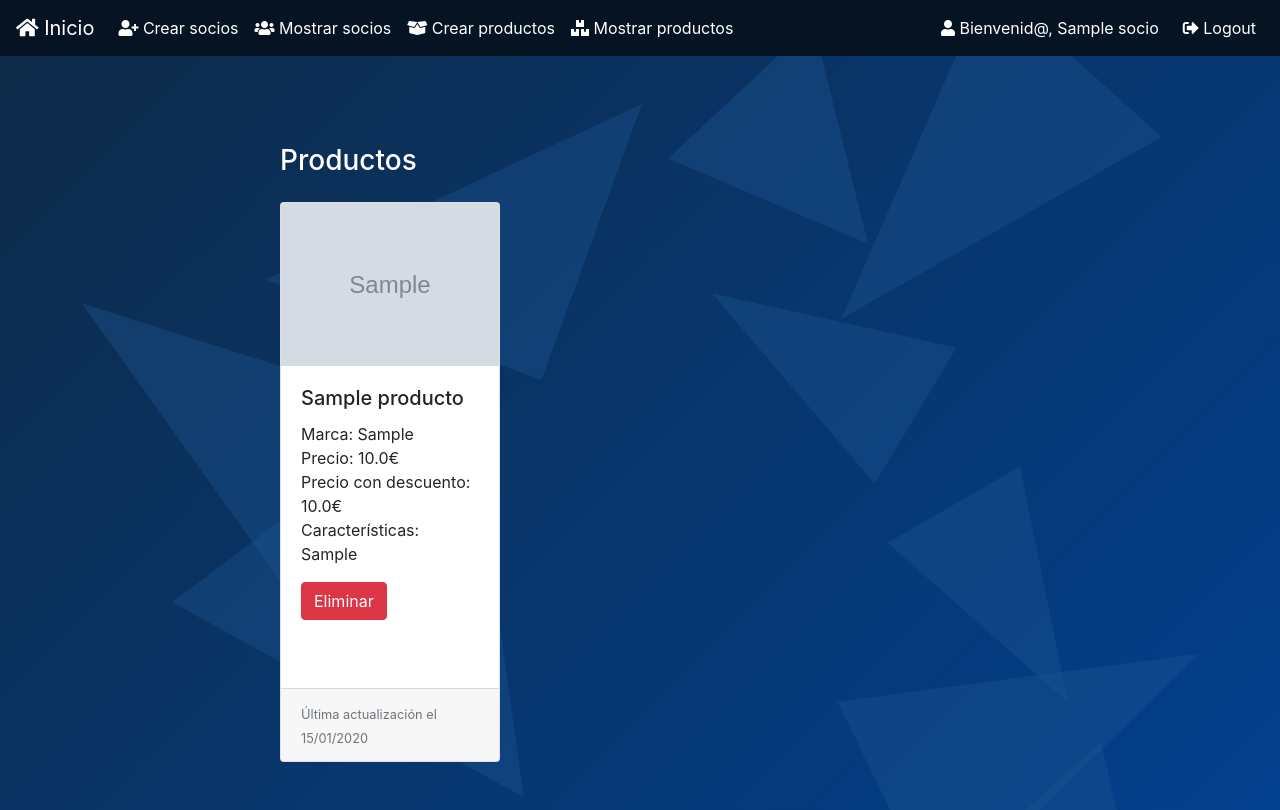
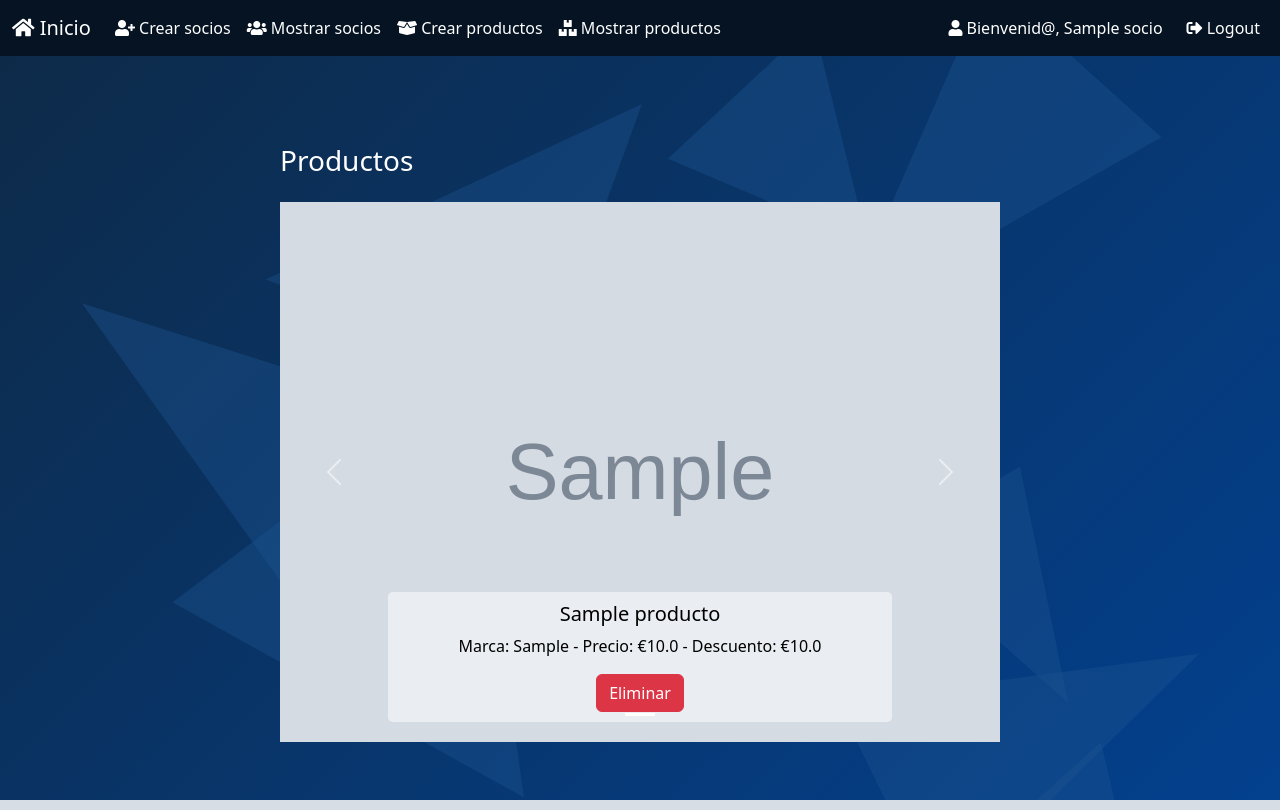
Before and after one commit to TechCashClub/TCC, a Flask app: page /productos in a window 1280 px wide. Run offline with Flask 3, Linux system fonts and the light colour scheme; a user stored in the database is signed in; tables that the repository leaves empty hold one stand-in row (values such as "Sample post"); grey boxes marked "Sample" are stand-in pictures; some libraries are stand-ins or nearby versions.

Commit message:
mejoras de seguridad y estilo

```diff
--- a/tcc/app.py
+++ b/tcc/app.py
@@ -196,25 +196,9 @@ def index():
 
     return render_template("bienvenida.html")
 
+"""
 
-"""
-@app.route('/', methods=['GET','POST']) #RUTA AL LOGIN
-def login():
-    if request.method == 'POST':
-        username = request.form['username']
-        password = request.form['password']
-        admin_username = os.getenv('ADMIN_USERNAME')
-        admin_password_hash = os.getenv('ADMIN_PASSWORD_HASH')
-
-        if username == admin_username and check_password_hash(admin_password_hash, password):
-            session['logged_in'] = True  # Indica que el administrador está logueado
-            return redirect(url_for('index'))
-        else:
-            flash('Usuario o contraseña incorrectos', 'danger')
-
-    return render_template('login.html')
-"""
-@app.route('/', methods=['GET', 'POST'])
+@app.route('/', methods=['GET', 'POST'])   # RUTA de login
 def login():
     if request.method == 'POST':
         username = request.form['username']
@@ -238,6 +222,29 @@ def login():
         flash('Nombre de usuario o contraseña incorrecto.')
     return render_template('login.html')
 
+"""
+
+@app.route('/', methods=['GET', 'POST'])
+def login():
+    if request.method == 'POST':
+        username = request.form['username']
+        password = request.form['password']
+        # Usando session para la consulta
+        user = db.session.query(Socio).filter_by(nombre=username).first()
+
+        if user and user.check_password(password):  # Suponiendo que existe la función check_password
+            login_user(user)  # Autenticación con Flask-Login
+            if user.role == 'admin':
+                return redirect(url_for('index'))
+            elif user.role == 'socio':
+                session['id_socio'] = user.id_socio  # Guarda el ID del socio en la sesión
+                return redirect(url_for('socio_dashboard'))  # Cambiado para usar la ruta sin ID
+            else:
+                flash('Acceso no autorizado.')
+                return redirect(url_for('login'))
+        flash('Nombre de usuario o contraseña incorrecto.')
+    return render_template('login.html')
+
 
 
 
@@ -249,15 +256,19 @@ def logout():
 
 
 
+@app.route('/socio_dashboard')  # Sin parámetro ID en la URL
+@require_role('socio')
+def socio_dashboard():
+    id_socio = session.get('id_socio')
+    if not id_socio:
+        flash('No autorizado, por favor inicie sesión.')
+        return redirect(url_for('login'))
 
-@app.route('/socio_dashboard/<int:id_socio>') # DASHBOARD DEL SOCIO
-@require_role('socio')
-def socio(id_socio):
-    info_socio = db.session.get(Socio,id_socio)
+    info_socio = db.session.get(Socio, id_socio)
     if not info_socio:
         return 'Socio no encontrado', 404
-    return render_template('socio.html', nombre= info_socio.nombre, apellido=info_socio.apellido, email=info_socio.email)
 
+    return render_template('socio.html', nombre=info_socio.nombre, apellido=info_socio.apellido, email=info_socio.email)
 
 
 
@@ -297,7 +308,7 @@ def eliminar_socio(id):
 
 
 
-@app.route('/socio/<int:id_socio>/editar', methods=['GET', 'POST'])
+@app.route('/socio/<int:id_socio>/editar', methods=['GET', 'POST'])  #Ruta para editar socio
 @require_role('admin')
 def editar_socio(id_socio):
     socio = Socio.query.get_or_404(id_socio)
--- a/tcc/static/estilos.css
+++ b/tcc/static/estilos.css
@@ -109,7 +109,7 @@ h3 {
     border-radius: 8px;
     box-shadow: 0 4px 8px rgba(218, 212, 23, 0.566); /* Sombra suave para el formulario */
 }
-
+/*
 .card {
     transition: transform 0.3s ease-in-out, box-shadow 0.3s ease-in-out;
 }
@@ -123,13 +123,13 @@ h3 {
     background-color: #4d606c!important;
     color:#384d61!important;
 }
-
+*/
 .logo {
     width: 20%!important; /* Reduce el ancho a la mitad del tamaño original */
     height:auto!important; /* Mantiene la proporción del alto respecto al ancho */
 }
 
-
+/*
 
     .no-border th {
     border: none;
@@ -137,11 +137,49 @@ h3 {
 
   .hover-border td {
     border: 2px solid transparent; /* Establece un borde inicial transparente */
-    /* transition: border-color 0.3s ease;  Suaviza la transición del color del borde */
+    /* transition: border-color 0.3s ease;
+
   }
 
+ /*
+
+
   .hover-border tr:hover {
-    border-color: rgb(245, 245, 248); /* Cambia el color del borde al pasar el cursor */
+    border-color: rgb(245, 245, 248);
     background-color: rgb(245, 245, 248,0.5);
     color:#234465!important;
   }
+
+ */
+ .carousel-caption {
+    background-color: rgba(255, 255, 255, 0.5)!important; /* Blanco con opacidad del 50% */
+    color: black!important; /* Texto en negro */
+    padding: 10px; /* Espacio interior para separar el texto de los bordes */
+    border-radius: 5px; /* Bordes redondeados para la cinta */
+    max-width: 90%; /* Máximo ancho del caption para no ocupar todo el ancho del carrusel */
+    margin: 0 auto; /* Centra el caption horizontalmente */
+    bottom: 20px; /* Posición del caption desde el fondo del slider */
+
+ }
+
+ div.table-responsive > table.table-custom {
+    background-color: transparent;
+    color: #fff;
+}
+
+div.table-responsive > table.table-custom th {
+    background-color: transparent;
+    color: #fff;
+}
+
+div.table-responsive > table.table-custom td {
+    background-color: transparent;
+    color: #fff;
+}
+
+
+/* Estilo para las filas de la tabla al hacer hover */
+.table-hover tbody tr:hover {
+    background-color: rgba(255, 255, 255, 0.8); /* Blanco semitransparente */
+    color: black; /* Texto en negro */
+}
--- a/tcc/templates/base.html
+++ b/tcc/templates/base.html
@@ -5,12 +5,16 @@
     <meta name="viewport" content="width=device-width, initial-scale=1.0">
     <title>{% block title %}TECH CASH CLUB{% endblock %}</title>
     <link rel="icon" href="{{ url_for('static', filename='img/favicon.ico') }}" type="image/x-icon">
-    <!-- CSS de Bootstrap -->
-    <link rel="stylesheet" href="https://maxcdn.bootstrapcdn.com/bootstrap/4.5.2/css/bootstrap.min.css">
+
+    <!-- Bootstrap 5 CSS -->
+    <link href="https://cdn.jsdelivr.net/npm/bootstrap@5.3.0/dist/css/bootstrap.min.css" rel="stylesheet">
+
     <!-- Iconos de Font Awesome -->
     <link rel="stylesheet" href="https://cdnjs.cloudflare.com/ajax/libs/font-awesome/5.15.4/css/all.min.css">
+
     <!-- Estilo personalizado -->
     <link rel="stylesheet" href="{{ url_for('static', filename='estilos.css') }}">
+
     <!-- Estilo de la barra de navegación -->
     <style>
         .navbar-custom {
@@ -23,14 +27,24 @@
 </head>
 <body>
     <nav class="navbar navbar-expand-lg navbar-custom sticky-top">
+        <div class="container-fluid">
+            {% if current_user.is_authenticated %}
+                {% if current_user.role == 'admin' %}
                     <a class="navbar-brand" href="{{ url_for('index') }}">
                         <i class="fas fa-home"></i> Inicio
                     </a>
-        <button class="navbar-toggler" type="button" data-toggle="collapse" data-target="#navbarNav" aria-controls="navbarNav" aria-expanded="false" aria-label="Toggle navigation">
+                {% elif current_user.role == 'socio' %}
+                    <a class="navbar-brand" href="{{ url_for('socio_dashboard') }}">
+                        <i class="fas fa-home"></i> Inicio
+                    </a>
+                {% endif %}
+            {% endif %}
+
+            <button class="navbar-toggler" type="button" data-bs-toggle="collapse" data-bs-target="#navbarNav" aria-controls="navbarNav" aria-expanded="false" aria-label="Toggle navigation">
                 <span class="navbar-toggler-icon"></span>
             </button>
             <div class="collapse navbar-collapse" id="navbarNav">
-            <ul class="navbar-nav mr-auto">
+                <ul class="navbar-nav me-auto">
                     {% if current_user.is_authenticated %}
                         {% if current_user.role == 'admin' %}
                             <li class="nav-item">
@@ -63,7 +77,7 @@
                     {% endif %}
                 </ul>
                 {% if current_user.is_authenticated %}
-                <span class="navbar-text mr-3">
+                    <span class="navbar-text me-3">
                         <i class="fas fa-user"></i> Bienvenid@, {{ current_user.nombre }}
                     </span>
                     <ul class="navbar-nav">
@@ -75,15 +89,14 @@
                     </ul>
                 {% endif %}
             </div>
+        </div>
     </nav>
 
     <div class="container">
         {% block content %}{% endblock %}
     </div>
 
-    <!-- JS de Bootstrap -->
-    <script src="https://code.jquery.com/jquery-3.5.1.slim.min.js"></script>
-    <script src="https://cdn.jsdelivr.net/npm/@popperjs/core@2.5.2/dist/umd/popper.min.js"></script>
-    <script src="https://maxcdn.bootstrapcdn.com/bootstrap/4.5.2/js/bootstrap.min.js"></script>
+    <!-- Bootstrap 5 JS Bundle -->
+    <script src="https://cdn.jsdelivr.net/npm/bootstrap@5.3.0/dist/js/bootstrap.bundle.min.js"></script>
 </body>
 </html>
--- a/tcc/templates/editar_socio.html
+++ b/tcc/templates/editar_socio.html
@@ -35,7 +35,8 @@
             <input type="text" class="form-control" name="username" id="username" value="{{ socio.username }}" required>
         </div>
 
-        <button type="submit" class="btn btn-primary">Actualizar</button>
+        <button type="submit" class="btn btn-primary">Actualizar</button>&nbsp;&nbsp;
+        <button type="reset" class="btn btn-primary">Cancelar</button>
     </form>
 </div>
 {% endblock %}
--- a/tcc/templates/mostrar_productos.html
+++ b/tcc/templates/mostrar_productos.html
@@ -4,67 +4,85 @@
 <head>
     <meta charset="UTF-8">
     <title>Lista de Productos</title>
+
     <link href="https://cdn.jsdelivr.net/npm/bootstrap@5.3.0/dist/css/bootstrap.min.css" rel="stylesheet">
-    <link href="{{ url_for('static', filename='estilos.css') }}" rel="stylesheet">
     <style>
-        .card {
-            border-radius: 10px;
-            box-shadow: 0 4px 8px rgba(0,0,0,0.1);
-            transition: transform 0.3s, box-shadow 0.3s;
-            margin-bottom: 300px!important; /* Incrementar si es necesario */
-        }
-        .card:hover {
-            transform: scale(1.05); /* Aumentar ligeramente si el solapamiento persiste */
-            box-shadow: 0 8px 16px rgba(0,0,0,0.2);
-            z-index: 1000; /* Asegura que la tarjeta en hover esté sobre las otras */
-            position: relative; /* Necesario para que z-index funcione correctamente */
-        }
-        .card-img-top {
-            height: 180px;
-            object-fit: cover;
-            border-top-left-radius: 10px;
-            border-top-right-radius: 10px;
-        }
-        .container {
-            max-width: 1200px;
-            margin: auto;
-            padding: 20px;
-        }
+        .carousel-caption {
+            background-color: rgba(255, 255, 255, 0.5)!important; /* Blanco con opacidad del 50% */
+            color: black!important; /* Texto en negro */
+            padding: 10px; /* Espacio interior para separar el texto de los bordes */
+            border-radius: 5px; /* Bordes redondeados para la cinta */
+            max-width: 90%; /* Máximo ancho del caption para no ocupar todo el ancho del carrusel */
+            margin: 0 auto; /* Centra el caption horizontalmente */
+            bottom: 20px; /* Posición del caption desde el fondo del slider */
+}
+
+
+
+
+
+
+
+
+
     </style>
+
 </head>
 <body>
-{% block content %}
+    {% block content %}
     <div class="container mt-5">
         <h3 class="mb-4">Productos</h3>
-        <div class="row row-cols-1 row-cols-md-3 g-4">
-            {% for producto in productos %}
-            <div class="col">
-                <div class="card h-100">
-                    <img src="{{ producto.ruta_imagen }}" class="card-img-top" alt="{{ producto.nombre }}" onerror="this.onerror=null; this.src='/static/img/placeholder-image.png'">
-                    <div class="card-body">
-                        <h5 class="card-title">{{ producto.nombre }}</h5>
-                        <p class="card-text">
-                            Marca: {{ producto.marca }}<br>
-                            Precio: {{ producto.precio_oficial }}€<br>
-                            {% if producto.precio_descuento %}
-                            Precio con descuento: {{ producto.precio_descuento }}€<br>
-                            {% endif %}
-                            Características: {{ producto.caracteristicas }}
-                        </p>
+        <!-- Carousel Wrapper -->
+        <div id="productCarousel" class="carousel slide" data-bs-ride="carousel">
+            <!-- Indicators -->
+            <div class="carousel-indicators">
+                {% for product in productos %}
+                <button type="button" data-bs-target="#productCarousel" data-bs-slide-to="{{ loop.index0 }}" {% if loop.first %}class="active" aria-current="true"{% endif %} aria-label="Slide {{ loop.index }}"></button>
+                {% endfor %}
+            </div>
+            <!-- Carousel Inner -->
+            <div class="carousel-inner">
+                {% for producto in productos %}
+                <div class="carousel-item{% if loop.first %} active{% endif %}">
+                    <img src="{{ producto.ruta_imagen }}" class="d-block w-100" alt="{{ producto.nombre }}">
+                    <div class="carousel-caption">
+                        <h5>{{ producto.nombre }}</h5>
+                        <p>Marca: {{ producto.marca }} - Precio: €{{ producto.precio_oficial }}{% if producto.precio_descuento %} - Descuento: €{{ producto.precio_descuento }}{% endif %}</p>
                         {% if current_user.is_authenticated and current_user.role == 'admin' %}
                         <form action="{{ url_for('eliminar_producto', id=producto.id_producto) }}" method="post" onsubmit="return confirm('¿Estás seguro de querer eliminar este producto?');">
                             <button type="submit" class="btn btn-danger">Eliminar</button>
                         </form>
                         {% endif %}
                     </div>
-                    <div class="card-footer">
-                        <small class="text-muted">Última actualización el {{ producto.fecha_insercion.strftime('%d/%m/%Y') }}</small>
-                    </div>
-                </div><br><br>
+                </div>
+                {% endfor %}
             </div>
-            {% endfor %}
+            <!-- Controls -->
+            <button class="carousel-control-prev" type="button" data-bs-target="#productCarousel" data-bs-slide="prev">
+                <span class="carousel-control-prev-icon" aria-hidden="true"></span>
+                <span class="visually-hidden">Previous</span>
+            </button>
+            <button class="carousel-control-next" type="button" data-bs-target="#productCarousel" data-bs-slide="next">
+                <span class="carousel-control-next-icon" aria-hidden="true"></span>
+                <span class="visually-hidden">Next</span>
+            </button>
         </div>
     </div>
-{% endblock %}
+    {% endblock %}
+    <!-- CSS de Bootstrap -->
+
+<!-- JS de Bootstrap (incluye Popper) -->
+<script src="https://cdn.jsdelivr.net/npm/@popperjs/core@2.5.2/dist/umd/popper.min.js"></script>
+<script src="https://cdn.jsdelivr.net/npm/bootstrap@5.3.0/dist/js/bootstrap.min.js"></script>
+<script>
+    document.addEventListener('DOMContentLoaded', function () {
+        var myCarousel = document.querySelector('#productCarousel')
+        var carousel = new bootstrap.Carousel(myCarousel, {
+            interval: 2000,
+            wrap: true
+        });
+    });
+    </script>
+
 </body>
 </html>
--- a/tcc/templates/registro.html
+++ b/tcc/templates/registro.html
@@ -41,7 +41,8 @@
         <label for="username" class="form-label">Nombre de usuario:</label>
         <input type="text" id="username" name="username" class="form-control" required><br>
         </div>
-        <button type="submit" class="btn btn-primary">Guardar</button>
+        <button type="submit" class="btn btn-primary">Guardar</button>&nbsp;&nbsp;
+        <button type="reset" class="btn btn-primary">Cancelar</button>
 
     </form>
 </div>
--- a/tcc/templates/registro_productos.html
+++ b/tcc/templates/registro_productos.html
@@ -67,7 +67,8 @@
 				</div>
 
         <!-- Botón de envío del formulario -->
-        <button type="submit" class="btn btn-primary">Guardar</button>
+        <button type="submit" class="btn btn-primary">Guardar</button>&nbsp;&nbsp;
+        <button type="reset" class="btn btn-primary">Cancelar</button>
     </form>
 </div>
 </div>{% endblock %}
```
Also changed, not shown: tcc/templates/mostrar_socios.html (+17 -13 lines). Lines whose indentation alone changed are shown as unchanged.
